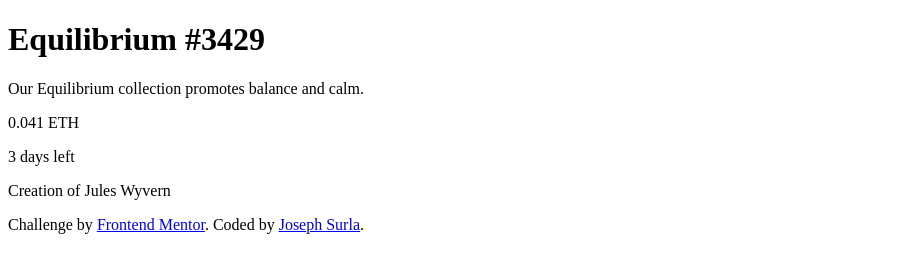
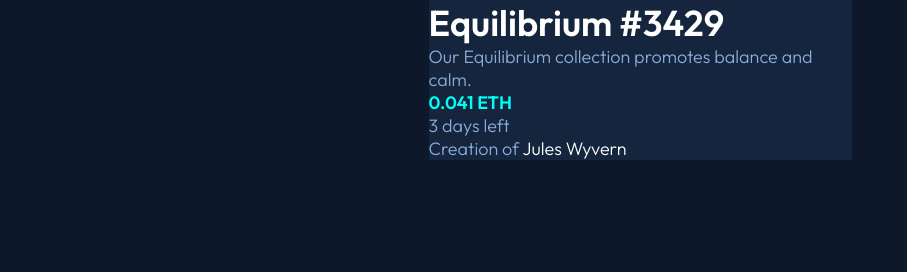
Before and after one commit to surla/nft-preview-card-component, a plain HTML site: page index.html in a window 1280 px wide. Shown: the whole page, without its empty margins (0-907 px from the left). Drawn offline with Linux system fonts and the light colour scheme.

Commit message:
add css styling

```diff
--- a/index.html
+++ b/index.html
@@ -12,24 +12,36 @@
       href="./images/favicon-32x32.png"
     />
 
+    <link rel="preconnect" href="https://fonts.googleapis.com" />
+    <link rel="preconnect" href="https://fonts.gstatic.com" crossorigin />
+    <link
+      href="https://fonts.googleapis.com/css2?family=Outfit:wght@300;400;600&display=swap"
+      rel="stylesheet"
+    />
+
+    <link rel="stylesheet" href="style.css" />
     <title>NFT preview card component</title>
   </head>
   <body>
-    <h1>Equilibrium #3429</h1>
+    <div class="card-component">
+      <h1 class="card-title">Equilibrium #3429</h1>
 
-    <p>Our Equilibrium collection promotes balance and calm.</p>
+      <p class="card-description">
+        Our Equilibrium collection promotes balance and calm.
+      </p>
 
-    <p>0.041 ETH</p>
-    <p>3 days left</p>
+      <p class="card-price">0.041 ETH</p>
+      <p class="card-time">3 days left</p>
 
-    <p>Creation of Jules Wyvern</p>
+      <p class="author">Creation of <span id="name">Jules Wyvern</span></p>
+    </div>
 
-    <div class="attribution">
+    <!-- <div class="attribution">
       Challenge by
       <a href="https://www.frontendmentor.io?ref=challenge" target="_blank"
         >Frontend Mentor</a
       >. Coded by
       <a href="https://www.frontendmentor.io/profile/surla">Joseph Surla</a>.
-    </div>
+    </div> -->
   </body>
 </html>
--- a/style.css
+++ b/style.css
@@ -1,7 +1,58 @@
-.attribution {
+:root {
+  --clr-primary: hsl(215, 51%, 70%);
+  --clr-secondary: hsl(178, 100%, 50%);
+
+  --clr-neutral-main: hsl(217, 54%, 11%);
+  --clr-neutral-card: rgb(20, 37, 61);
+  --clr-neutral-line: hsl(215, 32%, 27%);
+  --clr-white: hsl(0, 0%, 100%);
+}
+
+* {
+  margin: 0;
+  padding: 0;
+  box-sizing: 0;
+}
+
+html,
+body {
+  font-family: "Outfit", "Arial", sans-serif;
+  font-size: 18px;
+  font-weight: 300;
+  color: var(--clr-primary);
+  background-color: var(--clr-neutral-main);
+  display: flex;
+  justify-content: center;
+  align-items: center;
+}
+
+.card-component {
+  max-width: 23.5rem;
+  background-color: var(--clr-neutral-card);
+}
+
+.card-title {
+  color: var(--clr-white);
+}
+
+.card-description {
+  font-weight: 300;
+  color: var(--clr-primary);
+}
+
+.card-price {
+  font-weight: 600;
+  color: var(--clr-secondary);
+}
+
+#name {
+  color: var(--clr-white);
+}
+
+/* .attribution {
   font-size: 11px;
   text-align: center;
 }
 .attribution a {
   color: hsl(228, 45%, 44%);
-}
+} */
```
